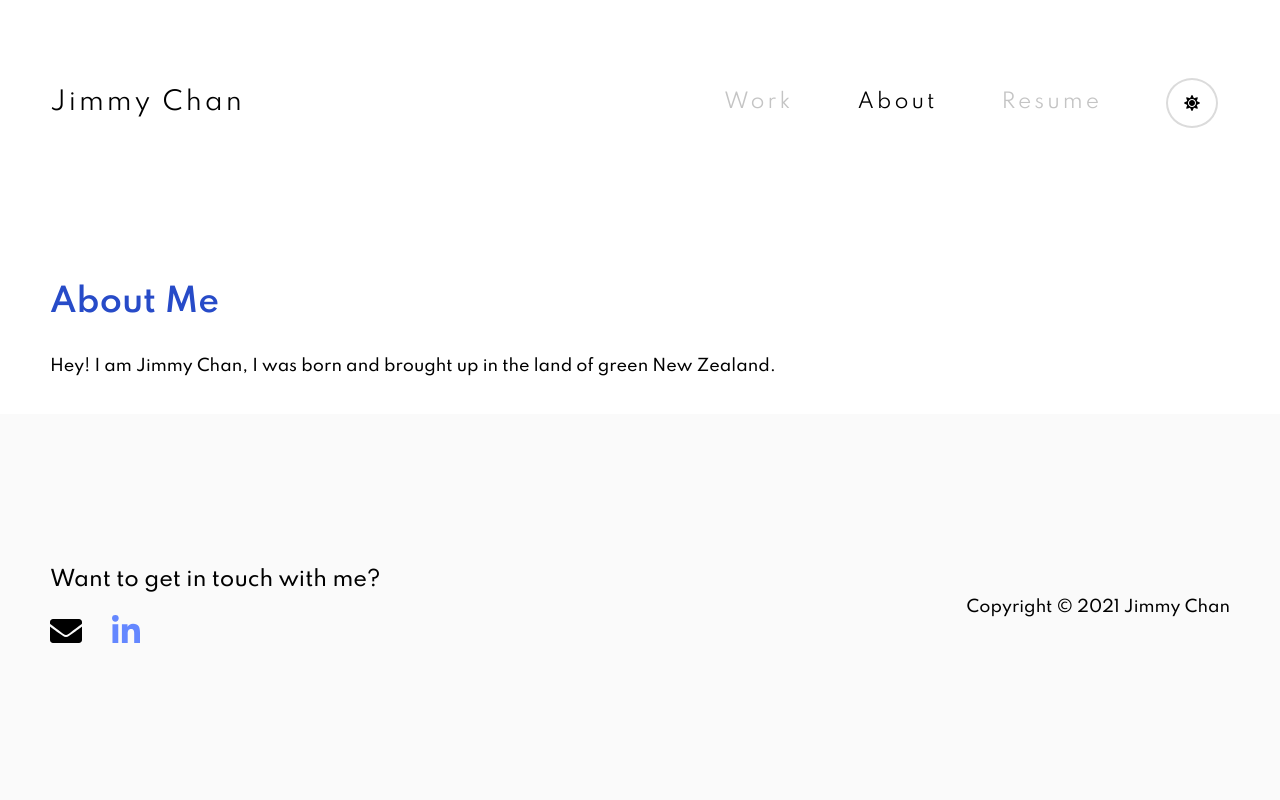
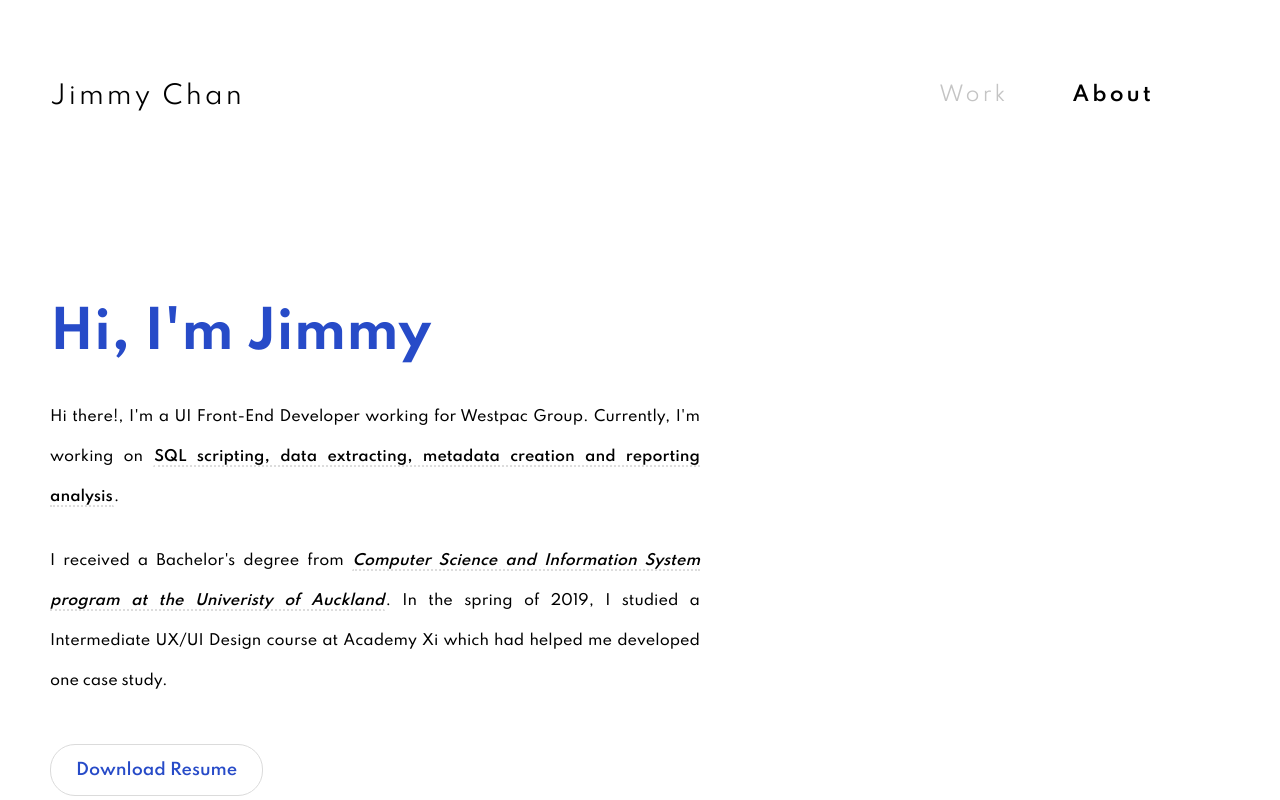
Before and after one commit to jimmyc018/online-profile, a React (Create React App) app: page /About in a window 1280 px wide. Shown: the top 800 px of the page. Built offline with nearby package versions, Linux system fonts and the light colour scheme.

Commit message:
Edited about page, removed dark/light button

```diff
--- a/src/components/Navbar/Navbar.tsx
+++ b/src/components/Navbar/Navbar.tsx
@@ -82,7 +82,8 @@ class CustomNavbar extends React.Component<any, IState> {
                 to="/"
                 style={{color: themeStyle.navbarTextColor}}
                 activeStyle={{
-                  color: themeStyle.navbarActiveTextColor
+                  color: themeStyle.navbarActiveTextColor,
+                  fontWeight: 600
                 }}
               >
                 Work
@@ -93,15 +94,16 @@ class CustomNavbar extends React.Component<any, IState> {
                 to="/About"
                 style={{color: themeStyle.navbarTextColor}}
                 activeStyle={{
-                  color: themeStyle.navbarActiveTextColor
+                  color: themeStyle.navbarActiveTextColor,
+                  fontWeight: 600
                 }}
               >
                 About
               </NavLink>
             </div>
-            <div className="navbar-item" style={{backgroundColor: themeStyle.backgroundColor}}>
+            {/* <div className="navbar-item" style={{backgroundColor: themeStyle.backgroundColor}}>
               <a href="https://www.dropbox.com/s/ttk8h1czez3wwsa/Jimmy%20Chan%20Resume.pdf?dl=1" style={{color: themeStyle.navbarTextColor}}>Resume</a>
-            </div>
+            </div> */}
             <div className="navbar-item">{children}</div>
           </NavbarEnd>
         </div>
--- a/src/layouts/About/About.scss
+++ b/src/layouts/About/About.scss
@@ -2,22 +2,74 @@
 
 .about {
   &__summary {
-    margin: 76px 0 0 0;
+    margin: 120px 0 0 0;
   }
 
   .about__heading {
     font-style: normal;
-    font-weight: $font-weight-semi-bold;
-    font-size: 2rem;
+    font-weight: $font-weight-bold;
+    font-size: 3.2rem;
     line-height: 40px;
-    max-width: 450px;
+    max-width: 600px;
     color: $dark-blue;
   }
 
-  .about__description {
+  .about__description-one {
+    font-size: 0.9em;
     font-style: normal;
-    margin-top: 2em;
+    margin: 3em 0 0 0;
     text-align: justify;
+    max-width: 650px;
+    line-height: 2.5rem;
     font-weight: $font-weight-medium;
   }
+
+  .about__description-two {
+    font-size: 0.9em;
+    font-style: normal;
+    margin: 0 0 2em 0;
+    text-align: justify;
+    max-width: 650px;
+    line-height: 2.5rem;
+    font-weight: $font-weight-medium;
+  }
+
+  .about__tasks {
+    border-style: dotted;
+    border-width: 1px 1px 2px;
+    border-color: transparent transparent rgba(92, 92, 92, 0.21);
+    color: #000000;
+    font-weight: $font-weight-semi-bold;
+    text-decoration: none;
+    cursor: pointer;
+  }
+
+  .about__study-details {
+    border-style: dotted;
+    border-width: 1px 1px 2px;
+    font-style: italic;
+    border-color: transparent transparent rgba(92, 92, 92, 0.21);
+    color: #000000;
+    font-weight: $font-weight-semi-bold;
+    text-decoration: none;
+    cursor: pointer;
+  }
+
+  .about__resume-link {
+    border-radius: 25px;
+    color: $dark-blue;
+    font-weight: $font-weight-semi-bold;
+    padding: 25px;
+    text-decoration: none;
+    margin-bottom: 100px;
+    margin-top: 15px;
+    max-width: 650px;
+  }
+
+  .about__resume-link:hover {
+    background-color: $dark-blue;
+    color: $white;
+    border: none;
+    border-color: white;
+  }
 }
--- a/src/layouts/About/About.tsx
+++ b/src/layouts/About/About.tsx
@@ -8,8 +8,19 @@ const About = () => (
     <div className="about__section">
       <div className="about__summary">
         <div className="about__at-galance">
-          <h2 className="about__heading">About Me</h2>
-          <p className="about__description">Hey! I am Jimmy Chan, I was born and brought up in the land of green New Zealand.</p>
+          <h2 className="about__heading">Hi, I'm Jimmy</h2>
+          <p className="about__description-one">
+            Hi there!, I'm a UI Front-End Developer working for Westpac Group. Currently,
+            I'm working on <span className="about__tasks">SQL scripting, data extracting, metadata creation
+            and reporting analysis</span>.
+          </p>
+          <br />
+          <p className="about__description-two">I received a Bachelor's degree from <span className="about__study-details">Computer Science
+             and Information System program at the Univeristy of Auckland</span>. In the spring of 2019,
+              I studied a Intermediate UX/UI Design course at Academy Xi which had helped me developed one case study.
+          </p>
+          <a className="button about__resume-link" href="https://www.dropbox.com/s/ttk8h1czez3wwsa/Jimmy%20Chan%20Resume.pdf?dl=1">Download Resume</a>
+
         </div>
       </div>
     </div>
--- a/src/layouts/Home/Home.scss
+++ b/src/layouts/Home/Home.scss
@@ -5,7 +5,7 @@
     font-size: 1.4rem;
     font-weight: $font-weight-bold;
     color: $dark-blue !important;
-    margin: 140px 0 0 0;
+    margin: 120px 0 0 0;
   }
 
 /*   &__highlight-role {
@@ -18,9 +18,8 @@
   &__blockquote {
     font-style: unset;
     margin: 40px 0 0 0;
-    font-size: 1.70rem;
+    font-size: 1.72rem;
     line-height: 5rem;
-    letter-spacing: 0.05rem;
     font-weight: $font-weight-regular;
   }
 
@@ -35,7 +34,6 @@
     flex-direction: column;
 
     .home__project-title {
-      color: $black;
       font-size: 1.8rem;
       font-weight: $font-weight-semi-bold;
       margin-right: 10px;
@@ -51,13 +49,14 @@
   &__project-head {
     display: flex;
     flex-direction: row;
-    // justify-content: space-between;
     align-items: center;
-    margin: 180px 0 0 0;
+    margin: 220px 0 0 0;
   }
 
-  &__project-arrow-icon {
-    padding-left: 5px;
+
+  .home__project-document-icon {
+    padding-right: 15px;
+    padding-bottom: 7.15px;
   }
 
   &__project-case {
@@ -90,10 +89,10 @@
 
   .home__project-case-content {
     color: #62687F;
-    font-size: 12px;
+    font-size: 0.8rem;
     font-style: normal;
     font-weight: $font-weight-medium;
-    line-height: 28px;
+    line-height: 30px;
     padding-bottom: 20px;
   }
 
@@ -102,10 +101,10 @@
 
     .button {
       border-radius: 25px;
-      background-color: $dark-blue;
-      color: $white;
+      color: $dark-blue;
       font-weight: $font-weight-semi-bold;
       padding: 24px;
+      text-decoration: none;
     }
   }
 
--- a/src/layouts/Home/Home.tsx
+++ b/src/layouts/Home/Home.tsx
@@ -2,7 +2,7 @@ import React from 'react';
 
 import './Home.scss';
 import caseOne from '../../assets/case-study-one.png';
-import down from '../../assets/arrow-down.svg';
+import document from '../../assets/document.svg';
 import { Link } from 'react-router-dom';
 
 const Home = () => (
@@ -10,20 +10,20 @@ const Home = () => (
     <p className="home__location">📍 Sydney, Australia</p>
     <div className="home__blockquote-container">
       <blockquote className="home__blockquote">
-        I am a support data analyst who love to utilize my
+        Hello, I'm a UI Front-End Developer who love to utilize my
         skills to explore and solve real-life challenges
         a variety of skill sets that will add value.
       </blockquote>
     </div>
     <div className="home__project">
       <div className="home__project-head">
+        <img src={document} alt="document-icon" loading="lazy" className="home__project-document-icon"/>
         <p className="home__project-title">Featured projects</p>
-        <img src={down} alt="down-icon" loading="lazy" className="home__project-arrow-icon"/>
         {/* <p className="home__project-link">All projects</p> */}
       </div>
       <section className="home__project-case">
         <div className="home__project-case-study" id="careApp">
-          <img src={caseOne} alt='Case Study One' loading="lazy"/>
+          <img src={caseOne} alt='Case Study One' loading="eager"/>
         </div>
         <section className="home__project-case-desc">
           <h2 className="home__project-case-title">Care app</h2>
--- a/src/styles/_variables.scss
+++ b/src/styles/_variables.scss
@@ -13,7 +13,10 @@ $light-grey: #797d80;
 $extra-light-grey: #8f99a4;
 $orange: #FF5833;
 $grey-test: #4a4a4a;
+$grey-blue: #8d96b2;
 
 $page-gap-small: 25px;
 $page-gap-large: 50px;
 $page-gap-extra-large: 300px;
+
+// sofia-pro, sans-serif;
--- a/src/styles/theme.scss
+++ b/src/styles/theme.scss
@@ -15,13 +15,15 @@
 
 .scroll-btn {
   border-radius: 50%;
-  height: 50px;
+  height: 60px;
+  width: 60px;
   position: fixed;
   bottom: 30px;
   right: 30px;
   opacity: 0;
+  border-style: hidden;
   transform: translateY(100px);
-  transition: transform .5s ease;
+  transition: transform .25s ease;
 
   &--show {
     opacity: 1;
--- a/src/styles/theme.tsx
+++ b/src/styles/theme.tsx
@@ -16,7 +16,12 @@ const GlobalStyles = styled.div`
   }
 `;
 
-export class CustomTheme extends React.Component<any, any> {
+interface IState {
+  currentTheme: string;
+  displayScrollBtn: boolean;
+}
+
+export class CustomTheme extends React.Component<any, IState> {
   constructor(props: any) {
     super(props);
     this.state = { currentTheme: 'light', displayScrollBtn: false };
@@ -30,7 +35,7 @@ export class CustomTheme extends React.Component<any, any> {
     document.removeEventListener("scroll", this.handleScroll);
   }
 
-  toggleTheme = () => this.setState((state: any) => ({ currentTheme: state.currentTheme === 'light' ? 'dark' : 'light' }));
+  toggleTheme = () => this.setState((state) => ({ currentTheme: state.currentTheme === 'light' ? 'dark' : 'light' }));
 
   handleScroll = () => {
     const rootElement = document.documentElement;
@@ -58,7 +63,7 @@ export class CustomTheme extends React.Component<any, any> {
       <ThemeProvider theme={currentTheme === 'light' ? LightTheme : DarkTheme}>
         <GlobalStyles>
           <CustomNavbar themeStyle={currentTheme === 'light' ? LightTheme : DarkTheme}>
-            <button
+            {/* <button
               className="button"
               onClick={this.toggleTheme}
               style={{
@@ -70,7 +75,7 @@ export class CustomTheme extends React.Component<any, any> {
               }}
             >
               <FontAwesomeIcon icon={currentTheme === 'light' ? ['fas', 'sun'] : ['fas', 'moon']}></FontAwesomeIcon>
-            </button>
+            </button> */}
           </CustomNavbar>
           <div className="page-content">
             {children}
```
Also changed, not shown: src/assets/document.svg (added).
